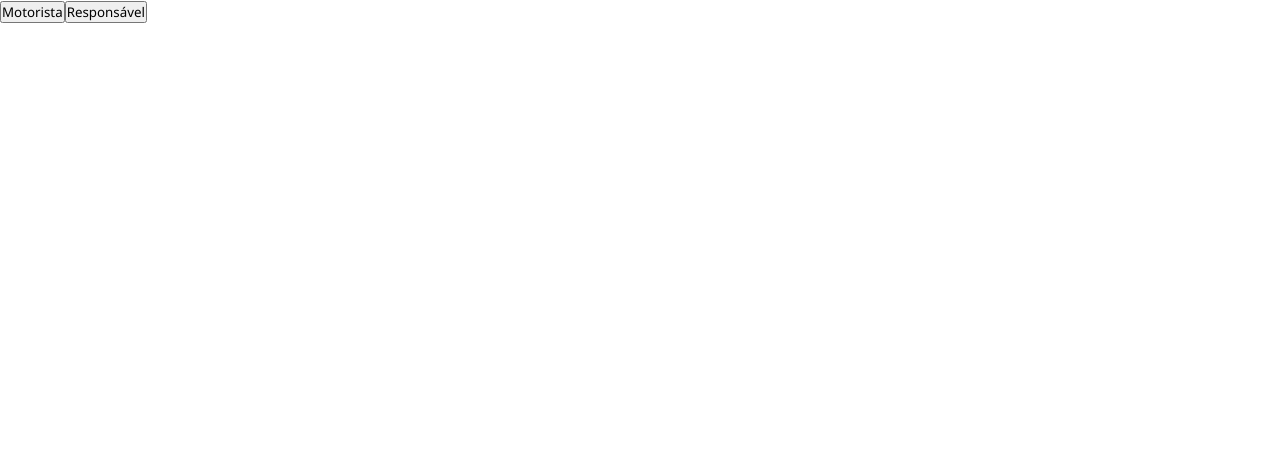
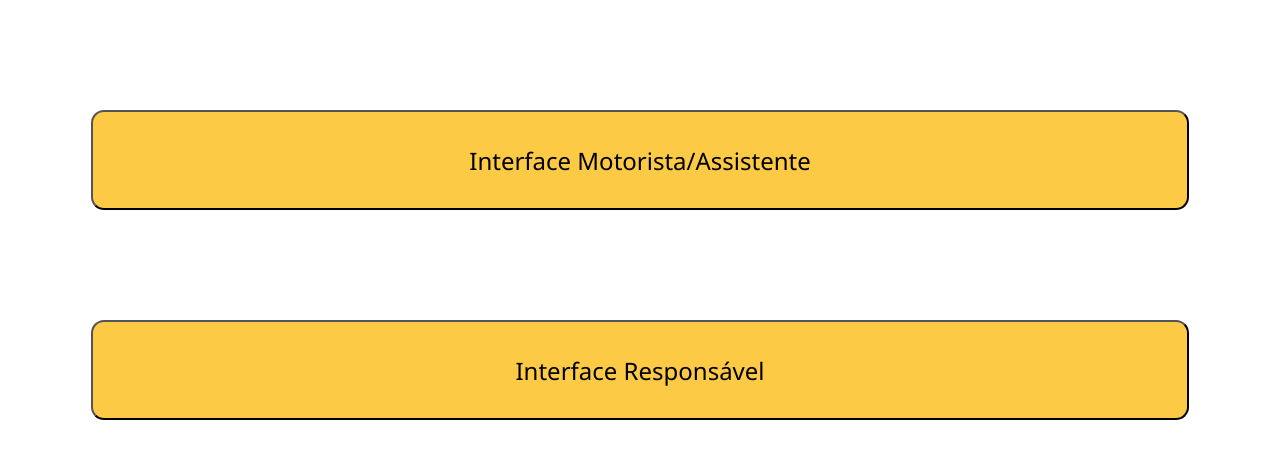
Before and after one commit to MrBunnyGif/fatec-piriuber, a React (Create React App) app: page / in a window 1280 px wide. Shown: the top 458 px of the page. Built offline with nearby package versions, Linux system fonts and the light colour scheme.

Commit message:
Fix login type

```diff
--- a/src/index.css
+++ b/src/index.css
@@ -281,3 +281,41 @@ nav ul li a:hover {
 .radius{
     border-radius: 1000px;
 }
+
+.interface  *{
+    padding: 0%;
+    margin: 0%;
+    font-family: 'Segoe UI';
+}
+
+.interface  #div-btn-motorista{
+    max-width: 1220px;
+    height: 100px;
+    margin: 0% auto;
+    margin-top: 110px;
+    display: flex;
+    justify-content: center;
+}
+
+.interface  #div-btn-responsavel{
+    max-width: 1220px;
+    height: 100px;
+    margin: 0% auto;
+    margin-top: 110px;
+    display: flex;
+    justify-content: center;
+}
+
+.interface  #btn-motorista{
+    border-radius: 13px;
+    width: 90%;
+    background-color: #FDCA46;
+    font-size: 1.50em;
+}
+
+.interface  #btn-responsavel{
+    border-radius: 13px;
+    width: 90%;
+    background-color: #FDCA46;
+    font-size: 1.50em;
+}
--- a/src/pages/public/Logintype.js
+++ b/src/pages/public/Logintype.js
@@ -11,13 +11,14 @@ export default () => {
 	}
 
 	return (
-		<Fragment>
-			<button onClick={() => logIn('driver')}>
-				Motorista
-			</button>
-			<button onClick={() => logIn('parent')}>
-				Responsável
-			</button>
-		</Fragment>
+		<div className='interface'>
+
+			<div id="div-btn-motorista">
+				<button id="btn-motorista" onClick={() => logIn('driver')}>Interface Motorista/Assistente</button>
+			</div>
+			<div id="div-btn-responsavel">
+				<button id="btn-responsavel" onClick={() => logIn('parent')}>Interface Responsável</button>
+			</div>
+		</div>
 	)
 }
```
